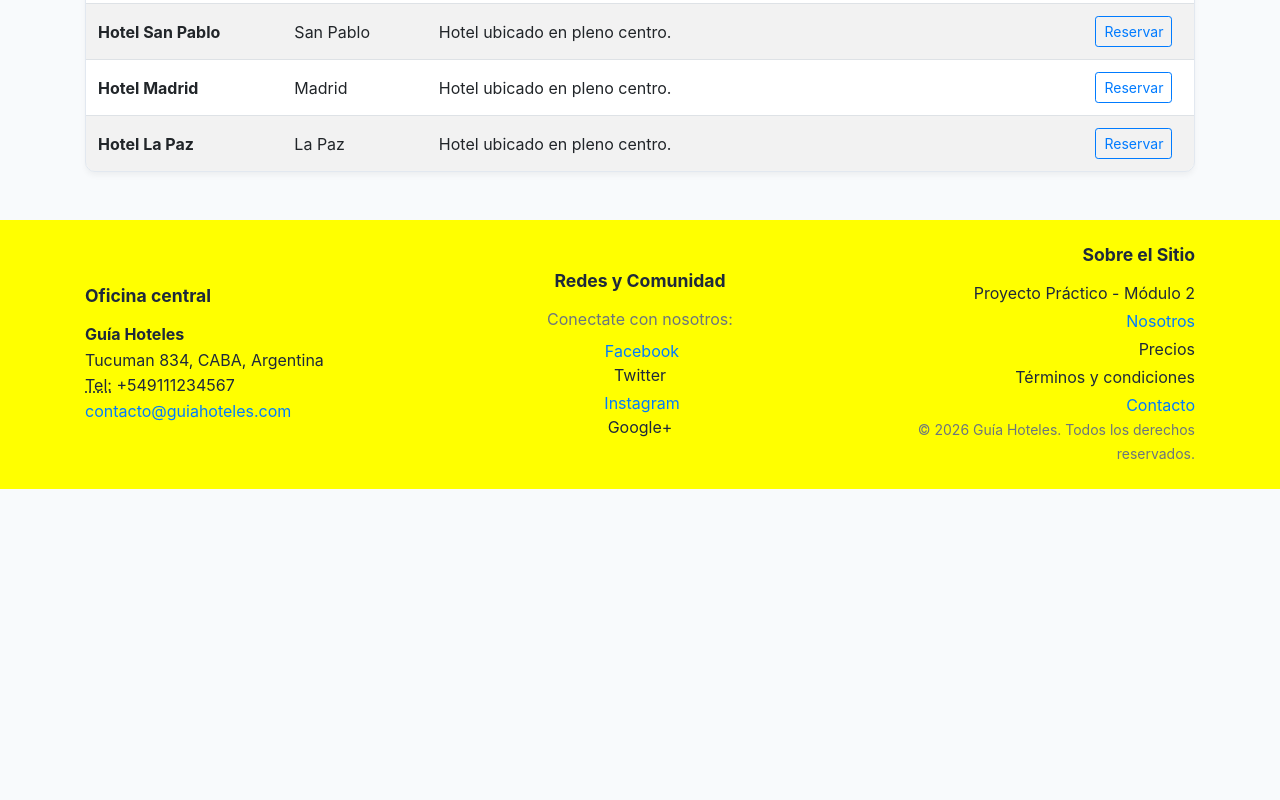
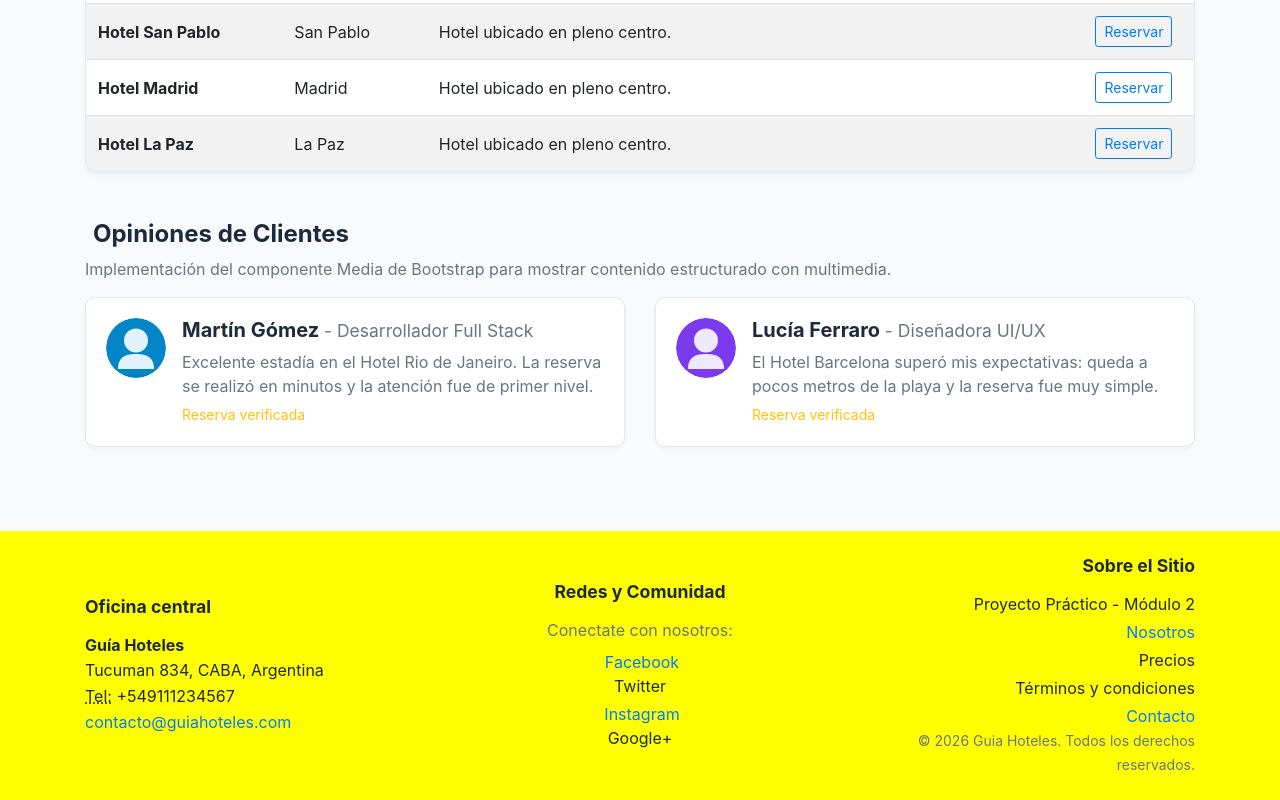
Before and after one commit to sanchezcarlosvalle-arch/Hoteles_Modulo_2, a website: page index.html in a window 1280 px wide. Shown: the part 1788-2588 px from the top of the page. Before the commit the page ends 2277 px from the top, so only its background shows below. Drawn offline with nearby package versions, Linux system fonts and the light colour scheme; a web font is replaced by a local one.

Commit message:
agregar 2

```diff
--- a/css/styles.css
+++ b/css/styles.css
@@ -94,6 +94,21 @@ body {
   white-space: nowrap;
 }
 
+/* Componente Media (Reseñas / Comentarios) */
+.media {
+  background-color: #ffffff;
+  border: 1px solid #e2e8f0;
+  border-radius: 10px;
+  padding: 1.25rem;
+  margin-bottom: 1.25rem;
+  box-shadow: 0 2px 4px rgba(0, 0, 0, 0.04);
+}
+
+.media img {
+  width: 60px;
+  height: 60px;
+}
+
 /* Formulario armónico */
 .form-container {
   background-color: #ffffff;
@@ -136,4 +151,5 @@ body {
 
 .head { background: yellow; padding: 40px 0; }
 .foot { background: yellow; padding: 20px 0; }
+.card-hotel { padding: 15px; }
 .btn-reserva { width: 100%; }
--- a/index.html
+++ b/index.html
@@ -61,7 +61,7 @@
 
     <!-- Banner promocional responsive -->
     <section class="promo-banner">
-      <img src="img/banner-promo.svg" alt="Guía Hoteles - Elegí la ciudad que te interese" class="img-fluid w-100">
+      <img src="img/banner-promo.svg" alt="banner hoteles" class="img-fluid w-100">
     </section>
 
     <section class="row my-4">
@@ -81,9 +81,10 @@
 
     <hr>
 
+    <!-- aca arranca el catalogo de hoteles -->
     <section class="mb-5">
       <div class="d-flex justify-content-between align-items-center mb-4">
-        <h2 class="h3 font-weight-bold mb-1">Catálogo de Hoteles</h2>
+        <h2 class="h3 font-weight-bold mb-1">Catalogo de Hoteles</h2>
         <span class="badge badge-primary p-2">Actualizado 2026</span>
       </div>
 
@@ -101,15 +102,13 @@
           </div>
         </div>
 
-        <div class="col-12 col-sm-6 col-lg-3 mb-4 d-flex align-items-stretch">
+        <div class="col-sm-6 col-lg-3 mb-4">
           <div class="card w-100">
-            <div class="card-body d-flex flex-column">
+            <div class="card-body">
               <h5 class="card-title">Hotel Lima</h5>
               <p class="card-text text-muted">Hotel ubicado en pleno centro.</p>
             </div>
-            <div class="card-footer">
-              <a href="contacto.html" class="btn btn-primary btn-reserva"><span class="oi oi-calendar mr-1"></span> Reservar</a>
-            </div>
+            <div class="card-footer"><a href="contacto.html" class="btn btn-primary btn-reserva">Reservar</a></div>
           </div>
         </div>
 
@@ -161,7 +160,7 @@
           </div>
         </div>
 
-        <div class="col-12 col-sm-6 col-lg-3 mb-4 d-flex align-items-stretch">
+        <div class="col-12 col-sm-6 col-lg-3 mb-4">
           <div class="card w-100">
             <div class="card-body d-flex flex-column">
               <h5 class="card-title">Hotel La Paz</h5>
@@ -240,6 +239,38 @@
       </div>
     </section>
 
+    <!-- Componente MEDIA: Reseñas y testimonios de usuarios -->
+    <section class="mb-5">
+      <div class="mb-3">
+        <h3 class="h4 font-weight-bold"><span class="oi oi-comment-square mr-2 text-primary"></span> Opiniones de Clientes</h3>
+        <p class="text-muted">Implementación del componente Media de Bootstrap para mostrar contenido estructurado con multimedia.</p>
+      </div>
+
+      <div class="row">
+        <div class="col-12 col-md-6 mb-3">
+          <div class="media">
+            <img src="img/avatar-1.svg" class="mr-3 rounded-circle" alt="Martín Gómez">
+            <div class="media-body">
+              <h5 class="mt-0 font-weight-bold">Martín Gómez <small class="text-muted">- Desarrollador Full Stack</small></h5>
+              <p class="mb-1 text-muted">Excelente estadía en el Hotel Rio de Janeiro. La reserva se realizó en minutos y la atención fue de primer nivel.</p>
+              <small class="text-warning"><span class="oi oi-star"></span> Reserva verificada</small>
+            </div>
+          </div>
+        </div>
+
+        <div class="col-12 col-md-6 mb-3">
+          <div class="media">
+            <img src="img/avatar-2.svg" class="mr-3 rounded-circle" alt="Lucía Ferraro">
+            <div class="media-body">
+              <h5 class="mt-0 font-weight-bold">Lucía Ferraro <small class="text-muted">- Diseñadora UI/UX</small></h5>
+              <p class="mb-1 text-muted">El Hotel Barcelona superó mis expectativas: queda a pocos metros de la playa y la reserva fue muy simple.</p>
+              <small class="text-warning"><span class="oi oi-star"></span> Reserva verificada</small>
+            </div>
+          </div>
+        </div>
+      </div>
+    </section>
+
   </main>
 
   <!-- Footer con alineaciones requeridas (izquierda, centro, derecha) y etiqueta <address> -->
@@ -273,7 +304,7 @@
           <p class="mb-1">Precios</p>
           <p class="mb-1">Términos y condiciones</p>
           <p class="mb-0"><a href="contacto.html">Contacto</a></p>
-          <small class="text-muted">&copy; 2026 Guía Hoteles. Todos los derechos reservados.</small>
+          <small class="text-muted">&copy; 2026 Guia Hoteles. Todos los derechos reservados.</small>
         </div>
 
       </div>
```
Also changed, not shown: nosotros.html (+2 -2 lines), img/avatar-1.svg (added), img/avatar-2.svg (added), 1 other file.
